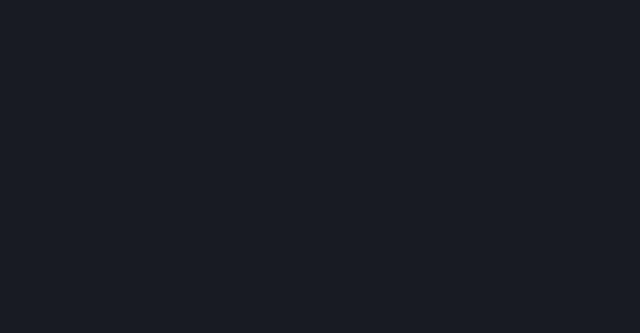
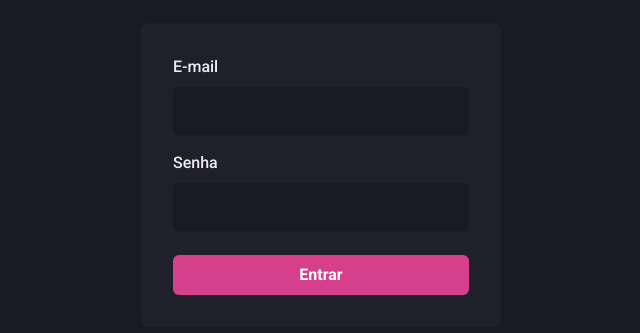
Before and after one commit to CauanDZN/dashgo, a Next.js app: page / in a window 1280 px wide. Shown: the part 225-558 px from the top of the page, without its empty margins (319-959 px from the left). Built offline with nearby package versions, Linux system fonts and the light colour scheme.

Commit message:
👤 Creating Sign In Page

```diff
--- /dev/null
+++ b/src/components/Form/Input.tsx
@@ -0,0 +1,28 @@
+import { FormControl, FormLabel, Input as ChakraInput, InputProps as ChakraInputProps } from "@chakra-ui/react";
+
+interface Props extends ChakraInputProps {
+    name: string,
+    label?: string
+};
+
+export function Input({name, label, ...rest}: Props) {
+    return(
+        <FormControl>
+
+            { !!label && <FormLabel htmlFor={name}>{label}</FormLabel> }
+            <ChakraInput
+            name={name}
+            id={name}
+            type="email"
+            focusBorderColor="pink.500"
+            bgColor="gray.900"
+            variant="filted"
+            _hover={{
+              bgColor: "gray.900"
+            }}
+            size="lg"
+            {...rest}
+        />
+          </FormControl>
+    )
+}
--- a/src/pages/index.tsx
+++ b/src/pages/index.tsx
@@ -1,9 +1,32 @@
-import { Flex } from "@chakra-ui/react";
+import { Button, Flex, Stack } from "@chakra-ui/react";
+import { Input } from "../components/Form/Input";
 
 export default function Home() {
   return (
-    <Flex>
+    <Flex
+      w="100vw"
+      h="100vh"
+      align="center"
+      justify="center"
+    >
+      <Flex
+        as="form"
+        width="100%"
+        maxWidth={360}
+        bg="gray.800"
+        p="8"
+        borderRadius="8"
+        flexDir="column"
+      >
+        <Stack spacing="4">
+          <Input name="email" label="E-mail" type="email" />
+          <Input name="password" label="Senha" type="password" />
 
+        </Stack>
+
+
+        <Button type="submit" mt="6" colorScheme="pink">Entrar</Button>
+      </Flex>
     </Flex>
   )
 }
```
